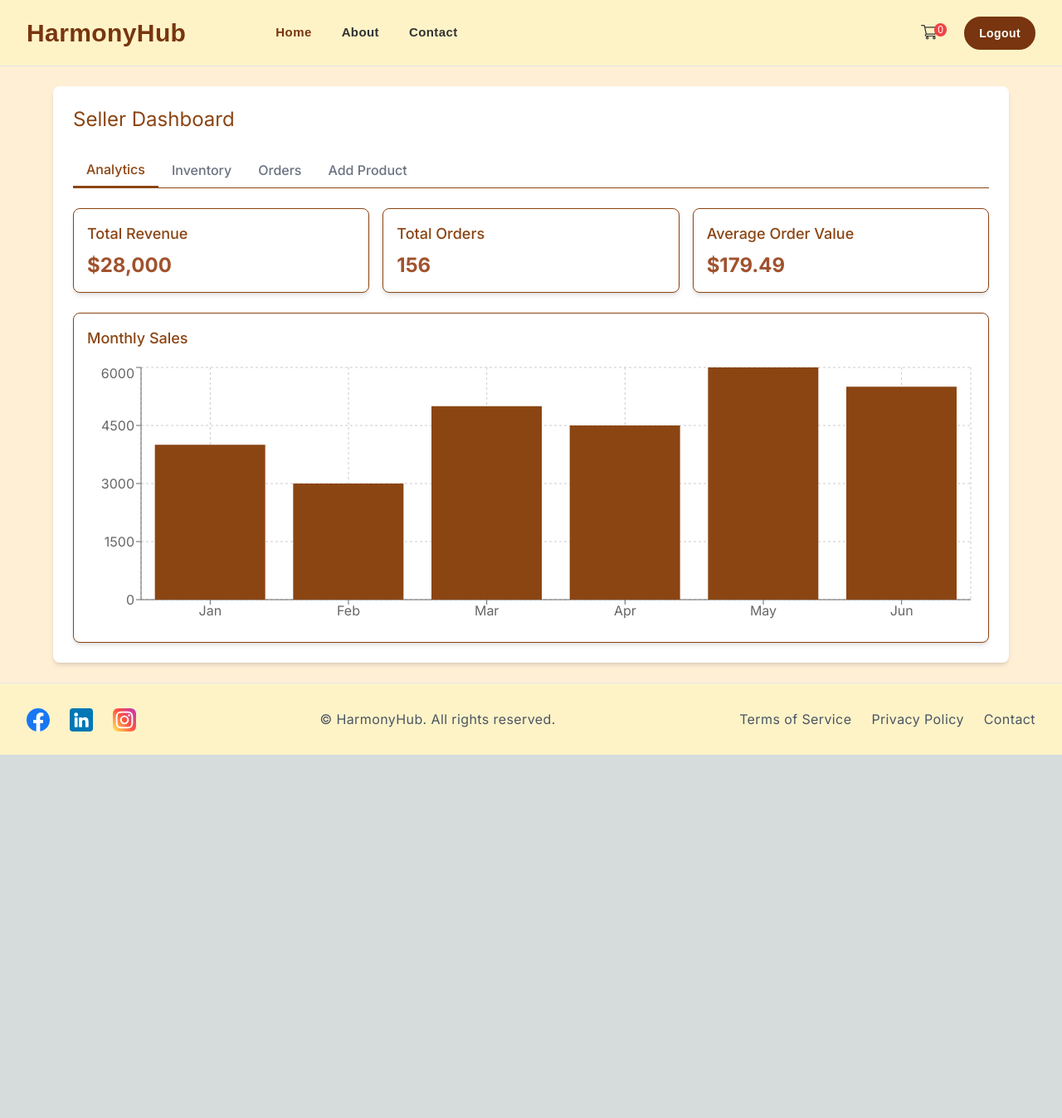
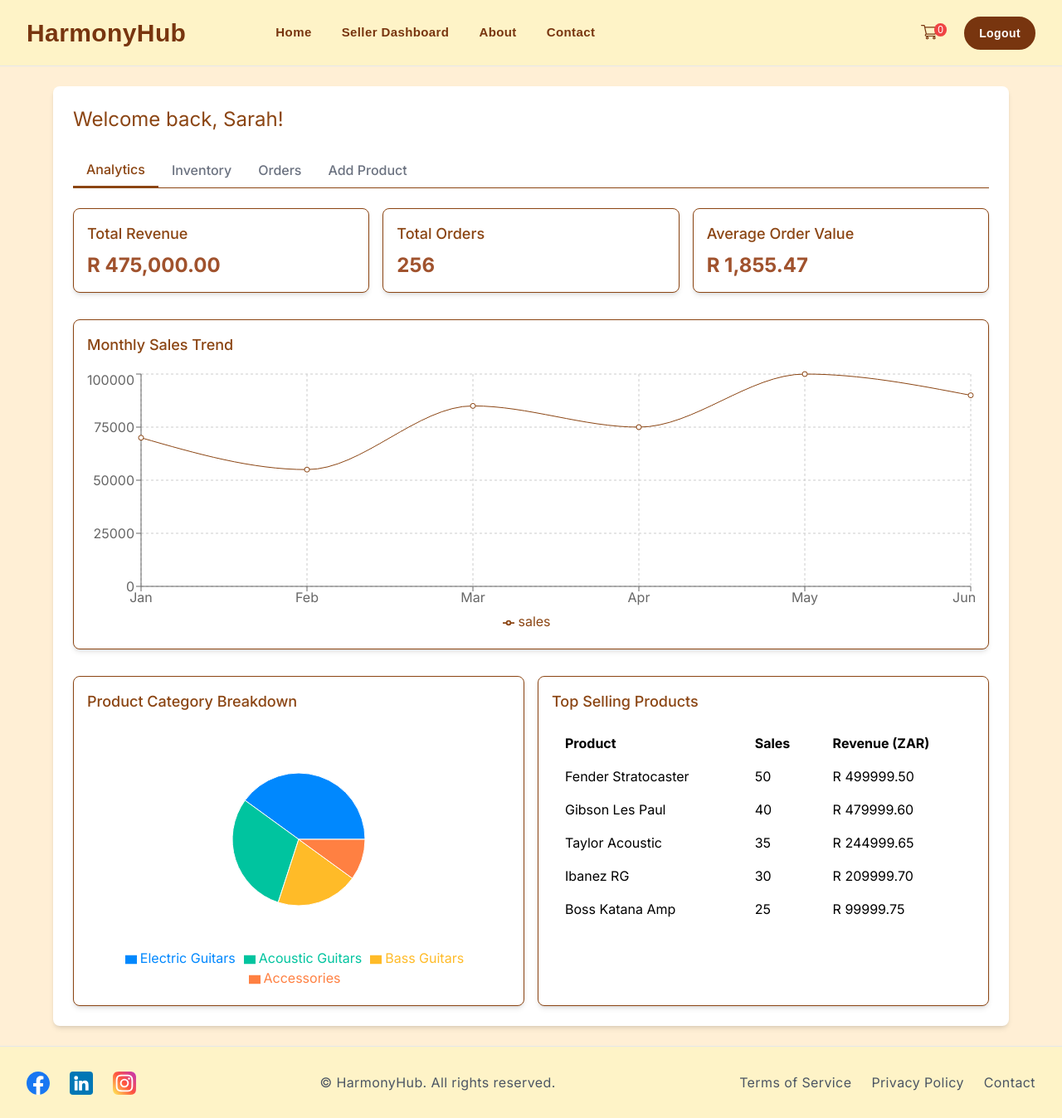
Before and after one commit to hlokomani/hobbystore, a Next.js app: page /seller in a window 1280 px wide. Shown: the whole page at 83% size. Before the commit the page ends 910 px from the top, so only its background shows below. Built offline with nearby package versions, Linux system fonts and the light colour scheme.

Commit message:
Added charts

```diff
--- a/components/Header/Header.jsx
+++ b/components/Header/Header.jsx
@@ -1,4 +1,3 @@
-'use client';
 import React from 'react';
 import Link from 'next/link';
 import { useRouter } from 'next/navigation';
@@ -19,49 +18,29 @@ const Header = () => {
                     HarmonyHub
                 </Link>
 
-            <div id="collapseMenu"
-                className='lg:ml-10 max-lg:hidden lg:!block max-lg:before:fixed max-lg:before:bg-black max-lg:before:opacity-50 max-lg:before:inset-0 max-lg:before:z-50'>
-                <button id="toggleClose" className='lg:hidden fixed top-2 right-4 z-[100] rounded-full bg-white p-3'>
-                    <svg xmlns="http://www.w3.org/2000/svg" className="w-4 fill-black" viewBox="0 0 320.591 320.591">
-                        <path
-                        d="M30.391 318.583a30.37 30.37 0 0 1-21.56-7.288c-11.774-11.844-11.774-30.973 0-42.817L266.643 10.665c12.246-11.459 31.462-10.822 42.921 1.424 10.362 11.074 10.966 28.095 1.414 39.875L51.647 311.295a30.366 30.366 0 0 1-21.256 7.288z"
-                        data-original="#000000"></path>
-                        <path
-                        d="M287.9 318.583a30.37 30.37 0 0 1-21.257-8.806L8.83 51.963C-2.078 39.225-.595 20.055 12.143 9.146c11.369-9.736 28.136-9.736 39.504 0l259.331 257.813c12.243 11.462 12.876 30.679 1.414 42.922-.456.487-.927.958-1.414 1.414a30.368 30.368 0 0 1-23.078 7.288z"
-                        data-original="#000000"></path>
-                    </svg>
-                </button>
-
-                <ul
-                    className='lg:flex lg:gap-x-3 max-lg:space-y-3 max-lg:fixed max-lg:bg-white max-lg:w-1/2 max-lg:min-w-[300px] max-lg:top-0 max-lg:left-0 max-lg:p-6 max-lg:h-full max-lg:shadow-md max-lg:overflow-auto z-50 ml-5'>
-                    <li className='max-lg:border-b max-lg:py-3 px-3'><a href='/products'
-                        className='text-browner hover:text-browner text-[15px] block font-semibold'>Home</a></li>
-                    <li className='max-lg:border-b max-lg:py-3 px-3'><a href='javascript:void(0)'
-                        className='text-[#333] hover:text-browner text-[15px] block font-semibold'>About</a></li>
-                    <li className='max-lg:border-b max-lg:py-3 px-3'><a href='javascript:void(0)'
-                        className='text-[#333] hover:text-browner text-[15px] block font-semibold'>Contact</a></li>
+                <div id="collapseMenu" className='lg:ml-10 max-lg:hidden lg:!block'>
+                    <ul className='lg:flex lg:gap-x-3 ml-5'>
+                        <li className='px-3'><Link href='/products'
+                            className='text-browner hover:text-browner text-[15px] block font-semibold'>Home</Link></li>
+                        <li className='px-3'><Link href='/seller'
+                            className='text-browner hover:text-browner text-[15px] block font-semibold'>Seller Dashboard</Link></li>
+                        <li className='px-3'><Link href='#'
+                            className='text-browner hover:text-browner text-[15px] block font-semibold'>About</Link></li>
+                        <li className='px-3'><Link href='#'
+                            className='text-browner hover:text-browner text-[15px] block font-semibold'>Contact</Link></li>
                     </ul>
                 </div>
 
                 <div className="flex gap-x-6 gap-y-4 ml-auto">
                     <div className='flex items-center space-x-8'>
                         <span className="relative">
-                        <svg xmlns="http://www.w3.org/2000/svg" width="20px" height="20px" className="cursor-pointer fill-[#333] inline"
+                            <svg xmlns="http://www.w3.org/2000/svg" width="20px" height="20px" className="cursor-pointer fill-browner inline"
                             viewBox="0 0 512 512">
-                        <path
-                            d="M164.96 300.004h.024c.02 0 .04-.004.059-.004H437a15.003 15.003 0 0 0 14.422-10.879l60-210a15.003 15.003 0 0 0-2.445-13.152A15.006 15.006 0 0 0 497 60H130.367l-10.722-48.254A15.003 15.003 0 0 0 105 0H15C6.715 0 0 6.715 0 15s6.715 15 15 15h77.969c1.898 8.55 51.312 230.918 54.156 243.71C131.184 280.64 120 296.536 120 315c0 24.812 20.188 45 45 45h272c8.285 0 15-6.715 15-15s-6.715-15-15-15H165c-8.27 0-15-6.73-15-15 0-8.258 6.707-14.977 14.96-14.996zM477.114 90l-51.43 180H177.032l-40-180zM150 405c0 24.813 20.188 45 45 45s45-20.188 45-45-20.188-45-45-45-45 20.188-45 45zm45-15c8.27 0 15 6.73 15 15s-6.73 15-15 15-15-6.73-15-15 6.73-15 15-15zm167 15c0 24.813 20.188 45 45 45s45-20.188 45-45-20.188-45-45-45-45 20.188-45 45zm45-15c8.27 0 15 6.73 15 15s-6.73 15-15 15-15-6.73-15-15 6.73-15 15-15zm0 0"
-                            data-original="#000000"></path>
+                                <path d="M164.96 300.004h.024c.02 0 .04-.004.059-.004H437a15.003 15.003 0 0 0 14.422-10.879l60-210a15.003 15.003 0 0 0-2.445-13.152A15.006 15.006 0 0 0 497 60H130.367l-10.722-48.254A15.003 15.003 0 0 0 105 0H15C6.715 0 0 6.715 0 15s6.715 15 15 15h77.969c1.898 8.55 51.312 230.918 54.156 243.71C131.184 280.64 120 296.536 120 315c0 24.812 20.188 45 45 45h272c8.285 0 15-6.715 15-15s-6.715-15-15-15H165c-8.27 0-15-6.73-15-15 0-8.258 6.707-14.977 14.96-14.996zM477.114 90l-51.43 180H177.032l-40-180zM150 405c0 24.813 20.188 45 45 45s45-20.188 45-45-20.188-45-45-45-45 20.188-45 45zm45-15c8.27 0 15 6.73 15 15s-6.73 15-15 15-15-6.73-15-15 6.73-15 15-15zm167 15c0 24.813 20.188 45 45 45s45-20.188 45-45-20.188-45-45-45-45 20.188-45 45zm45-15c8.27 0 15 6.73 15 15s-6.73 15-15 15-15-6.73-15-15 6.73-15 15-15zm0 0" />
                             </svg>
                             <span className="absolute left-auto -ml-1 top-0 rounded-full bg-red-500 px-1 py-0 text-xs text-white">{`${cart.length}`}</span>
                         </span>
 
-                    <button id="toggleOpen" className='lg:hidden'>
-                        <svg className="w-7 h-7" fill="#333" viewBox="0 0 20 20" xmlns="http://www.w3.org/2000/svg">
-                        <path fillRule="evenodd"
-                            d="M3 5a1 1 0 011-1h12a1 1 0 110 2H4a1 1 0 01-1-1zM3 10a1 1 0 011-1h12a1 1 0 110 2H4a1 1 0 01-1-1zM3 15a1 1 0 011-1h12a1 1 0 110 2H4a1 1 0 01-1-1z"
-                            clipRule="evenodd"></path>
-                        </svg>
-                    </button>
                         <button
                             onClick={handleLogout}
                             className='px-4 py-2 text-sm rounded-full font-bold text-white border-2 border-browner bg-browner transition-all ease-in-out duration-300 hover:bg-transparent hover:text-dark_brown'>Logout
--- a/components/InventoryManagement/InventoryManagement.jsx
+++ b/components/InventoryManagement/InventoryManagement.jsx
@@ -2,9 +2,11 @@ import React, { useState } from 'react';
 
 const InventoryManagement = () => {
   const [inventory, setInventory] = useState([
-    { id: 1, name: 'Electric Guitar', price: 599.99, stock: 10 },
-    { id: 2, name: 'Acoustic Guitar', price: 399.99, stock: 15 },
-    { id: 3, name: 'Bass Guitar', price: 499.99, stock: 8 },
+    { id: 1, name: 'Electric Guitar', price: 9999.99, stock: 10 },
+    { id: 2, name: 'Acoustic Guitar', price: 6999.99, stock: 15 },
+    { id: 3, name: 'Bass Guitar', price: 8499.99, stock: 8 },
+    { id: 4, name: 'Classical Guitar', price: 5999.99, stock: 12 },
+    { id: 5, name: 'Guitar Amplifier', price: 3999.99, stock: 20 },
   ]);
 
   const handleStockChange = (id, newStock) => {
@@ -19,7 +21,7 @@ const InventoryManagement = () => {
         <thead className="bg-[#8B4513] text-white">
           <tr>
             <th className="py-2 px-4 text-left">Product Name</th>
-            <th className="py-2 px-4 text-left">Price</th>
+            <th className="py-2 px-4 text-left">Price (ZAR)</th>
             <th className="py-2 px-4 text-left">Stock</th>
             <th className="py-2 px-4 text-left">Actions</th>
           </tr>
@@ -27,12 +29,12 @@ const InventoryManagement = () => {
         <tbody>
           {inventory.map((item) => (
             <tr key={item.id} className="border-b border-[#FFEFD5]">
-              <td className="py-2 px-4">{item.name}</td>
-              <td className="py-2 px-4">${item.price.toFixed(2)}</td>
+              <td className="py-2 px-4 text-gray-800">{item.name}</td>
+              <td className="py-2 px-4 text-gray-800">R {item.price.toFixed(2)}</td>
               <td className="py-2 px-4">
                 <input
                   type="number"
-                  className="border rounded p-1 w-20"
+                  className="border rounded p-1 w-20 text-gray-800"
                   value={item.stock}
                   onChange={(e) => handleStockChange(item.id, e.target.value)}
                 />
--- a/components/OrderManagement/OrderManagement.jsx
+++ b/components/OrderManagement/OrderManagement.jsx
@@ -2,9 +2,11 @@ import React, { useState } from 'react';
 
 const OrderManagement = () => {
   const [orders, setOrders] = useState([
-    { id: 1, customer: 'John Doe', total: 599.99, status: 'Pending' },
-    { id: 2, customer: 'Jane Smith', total: 399.99, status: 'Shipped' },
-    { id: 3, customer: 'Bob Johnson', total: 499.99, status: 'Delivered' },
+    { id: 1, customer: 'John Doe', total: 9999.99, status: 'Pending' },
+    { id: 2, customer: 'Jane Smith', total: 6999.99, status: 'Shipped' },
+    { id: 3, customer: 'Bob Johnson', total: 8499.99, status: 'Delivered' },
+    { id: 4, customer: 'Alice Brown', total: 5999.99, status: 'Pending' },
+    { id: 5, customer: 'Charlie Davis', total: 7499.99, status: 'Shipped' },
   ]);
 
   const handleStatusChange = (id, newStatus) => {
@@ -20,7 +22,7 @@ const OrderManagement = () => {
           <tr>
             <th className="py-2 px-4 text-left">Order ID</th>
             <th className="py-2 px-4 text-left">Customer</th>
-            <th className="py-2 px-4 text-left">Total</th>
+            <th className="py-2 px-4 text-left">Total (ZAR)</th>
             <th className="py-2 px-4 text-left">Status</th>
             <th className="py-2 px-4 text-left">Actions</th>
           </tr>
@@ -28,14 +30,14 @@ const OrderManagement = () => {
         <tbody>
           {orders.map((order) => (
             <tr key={order.id} className="border-b border-[#FFEFD5]">
-              <td className="py-2 px-4">{order.id}</td>
-              <td className="py-2 px-4">{order.customer}</td>
-              <td className="py-2 px-4">${order.total.toFixed(2)}</td>
+              <td className="py-2 px-4 text-gray-800">{order.id}</td>
+              <td className="py-2 px-4 text-gray-800">{order.customer}</td>
+              <td className="py-2 px-4 text-gray-800">R {order.total.toFixed(2)}</td>
               <td className="py-2 px-4">
                 <select
                   value={order.status}
                   onChange={(e) => handleStatusChange(order.id, e.target.value)}
-                  className="border rounded p-1"
+                  className="border rounded p-1 text-gray-800"
                 >
                   <option value="Pending">Pending</option>
                   <option value="Shipped">Shipped</option>
--- a/components/SellerAnalytics/SellerAnalytics.jsx
+++ b/components/SellerAnalytics/SellerAnalytics.jsx
@@ -1,43 +1,113 @@
 import React from 'react';
-import { BarChart, Bar, XAxis, YAxis, CartesianGrid, Tooltip, ResponsiveContainer } from 'recharts';
+import { BarChart, Bar, LineChart, Line, PieChart, Pie, Cell, XAxis, YAxis, CartesianGrid, Tooltip, Legend, ResponsiveContainer } from 'recharts';
 
-const data = [
-  { month: 'Jan', sales: 4000 },
-  { month: 'Feb', sales: 3000 },
-  { month: 'Mar', sales: 5000 },
-  { month: 'Apr', sales: 4500 },
-  { month: 'May', sales: 6000 },
-  { month: 'Jun', sales: 5500 },
+const monthlyData = [
+  { month: 'Jan', sales: 70000 },
+  { month: 'Feb', sales: 55000 },
+  { month: 'Mar', sales: 85000 },
+  { month: 'Apr', sales: 75000 },
+  { month: 'May', sales: 100000 },
+  { month: 'Jun', sales: 90000 },
+];
+
+const categoryData = [
+  { name: 'Electric Guitars', value: 40 },
+  { name: 'Acoustic Guitars', value: 30 },
+  { name: 'Bass Guitars', value: 20 },
+  { name: 'Accessories', value: 10 },
+];
+
+const COLORS = ['#0088FE', '#00C49F', '#FFBB28', '#FF8042'];
+
+const topProducts = [
+  { id: 1, name: 'Fender Stratocaster', sales: 50, revenue: 499999.50 },
+  { id: 2, name: 'Gibson Les Paul', sales: 40, revenue: 479999.60 },
+  { id: 3, name: 'Taylor Acoustic', sales: 35, revenue: 244999.65 },
+  { id: 4, name: 'Ibanez RG', sales: 30, revenue: 209999.70 },
+  { id: 5, name: 'Boss Katana Amp', sales: 25, revenue: 99999.75 },
 ];
 
 const SellerAnalytics = () => (
-  <div className="space-y-6">
+  <div className="space-y-8">
     <div className="grid grid-cols-1 md:grid-cols-3 gap-4">
       <div className="bg-white p-4 rounded-lg shadow-md border border-[#8B4513]">
         <h3 className="text-lg font-medium text-[#8B4513] mb-2">Total Revenue</h3>
-        <p className="text-2xl font-bold text-[#A0522D]">$28,000</p>
+        <p className="text-2xl font-bold text-[#A0522D]">R 475,000.00</p>
       </div>
       <div className="bg-white p-4 rounded-lg shadow-md border border-[#8B4513]">
         <h3 className="text-lg font-medium text-[#8B4513] mb-2">Total Orders</h3>
-        <p className="text-2xl font-bold text-[#A0522D]">156</p>
+        <p className="text-2xl font-bold text-[#A0522D]">256</p>
       </div>
       <div className="bg-white p-4 rounded-lg shadow-md border border-[#8B4513]">
         <h3 className="text-lg font-medium text-[#8B4513] mb-2">Average Order Value</h3>
-        <p className="text-2xl font-bold text-[#A0522D]">$179.49</p>
+        <p className="text-2xl font-bold text-[#A0522D]">R 1,855.47</p>
       </div>
     </div>
+
     <div className="bg-white p-4 rounded-lg shadow-md border border-[#8B4513]">
-      <h3 className="text-lg font-medium text-[#8B4513] mb-4">Monthly Sales</h3>
+      <h3 className="text-lg font-medium text-[#8B4513] mb-4">Monthly Sales Trend</h3>
       <div className="h-80">
         <ResponsiveContainer width="100%" height="100%">
-          <BarChart data={data}>
+          <LineChart data={monthlyData}>
             <CartesianGrid strokeDasharray="3 3" />
             <XAxis dataKey="month" />
             <YAxis />
             <Tooltip />
-            <Bar dataKey="sales" fill="#8B4513" />
-          </BarChart>
+            <Legend />
+            <Line type="monotone" dataKey="sales" stroke="#8B4513" activeDot={{ r: 8 }} />
+          </LineChart>
         </ResponsiveContainer>
+      </div>
+    </div>
+
+    <div className="grid grid-cols-1 md:grid-cols-2 gap-4">
+      <div className="bg-white p-4 rounded-lg shadow-md border border-[#8B4513]">
+        <h3 className="text-lg font-medium text-[#8B4513] mb-4">Product Category Breakdown</h3>
+        <div className="h-80">
+          <ResponsiveContainer width="100%" height="100%">
+            <PieChart>
+              <Pie
+                data={categoryData}
+                cx="50%"
+                cy="50%"
+                labelLine={false}
+                outerRadius={80}
+                fill="#8884d8"
+                dataKey="value"
+              >
+                {categoryData.map((entry, index) => (
+                  <Cell key={`cell-${index}`} fill={COLORS[index % COLORS.length]} />
+                ))}
+              </Pie>
+              <Tooltip />
+              <Legend />
+            </PieChart>
+          </ResponsiveContainer>
+        </div>
+      </div>
+
+      <div className="bg-white p-4 rounded-lg shadow-md border border-[#8B4513]">
+        <h3 className="text-lg font-medium text-[#8B4513] mb-4">Top Selling Products</h3>
+        <div className="overflow-x-auto">
+          <table className="min-w-full">
+            <thead>
+              <tr>
+                <th className="py-2 px-4 text-left">Product</th>
+                <th className="py-2 px-4 text-left">Sales</th>
+                <th className="py-2 px-4 text-left">Revenue (ZAR)</th>
+              </tr>
+            </thead>
+            <tbody>
+              {topProducts.map((product) => (
+                <tr key={product.id}>
+                  <td className="py-2 px-4">{product.name}</td>
+                  <td className="py-2 px-4">{product.sales}</td>
+                  <td className="py-2 px-4">R {product.revenue.toFixed(2)}</td>
+                </tr>
+              ))}
+            </tbody>
+          </table>
+        </div>
       </div>
     </div>
   </div>
--- a/components/SellerDashboardPage/SellerDashboardPage.jsx
+++ b/components/SellerDashboardPage/SellerDashboardPage.jsx
@@ -1,4 +1,4 @@
-import React, { useState } from 'react';
+import React, { useState, useEffect } from 'react';
 import Header from '@/components/Header/Header';
 import Footer from '@/components/Footer/Footer';
 import SellerAnalytics from '../SellerAnalytics/SellerAnalytics';
@@ -8,6 +8,14 @@ import ProductListingForm from '../ProductListingForm/ProductListingForm';
 
 const SellerDashboardPage = () => {
   const [activeTab, setActiveTab] = useState('analytics');
+  const [sellerName, setSellerName] = useState('');
+
+  useEffect(() => {
+    // Simulating fetching seller's name from an API
+    setTimeout(() => {
+      setSellerName('Sarah');
+    }, 1000);
+  }, []);
 
   const renderTabContent = () => {
     switch(activeTab) {
@@ -25,7 +33,9 @@ const SellerDashboardPage = () => {
       <main className="flex-grow p-6">
         <div className="max-w-6xl mx-auto bg-white rounded-lg shadow-md overflow-hidden">
           <div className="p-6">
-            <h2 className="text-2xl font-serif text-[#8B4513] mb-6">Seller Dashboard</h2>
+            <h2 className="text-2xl font-serif text-[#8B4513] mb-6">
+              {sellerName ? `Welcome back, ${sellerName}!` : 'Loading...'}
+            </h2>
             <div className="flex border-b border-[#8B4513] mb-6">
               {['Analytics', 'Inventory', 'Orders', 'Add Product'].map((tab) => (
                 <button
--- a/package.json
+++ b/package.json
@@ -10,11 +10,13 @@
   },
   "dependencies": {
     "@heroicons/react": "^2.1.5",
+    "canvas-confetti": "^1.9.3",
     "lottie-react": "^2.4.0",
     "next": "14.2.5",
     "react": "^18",
     "react-dom": "^18",
     "react-redux": "^9.1.2",
+    "recharts": "^2.12.7",
     "redux": "^5.0.1"
   },
   "devDependencies": {
```
Also changed, not shown: components/ProductListingForm/ProductListingForm.jsx (+184 -92 lines), 1 other file (tests, documents, lock files or other folders). Lines whose indentation alone changed are shown as unchanged.
